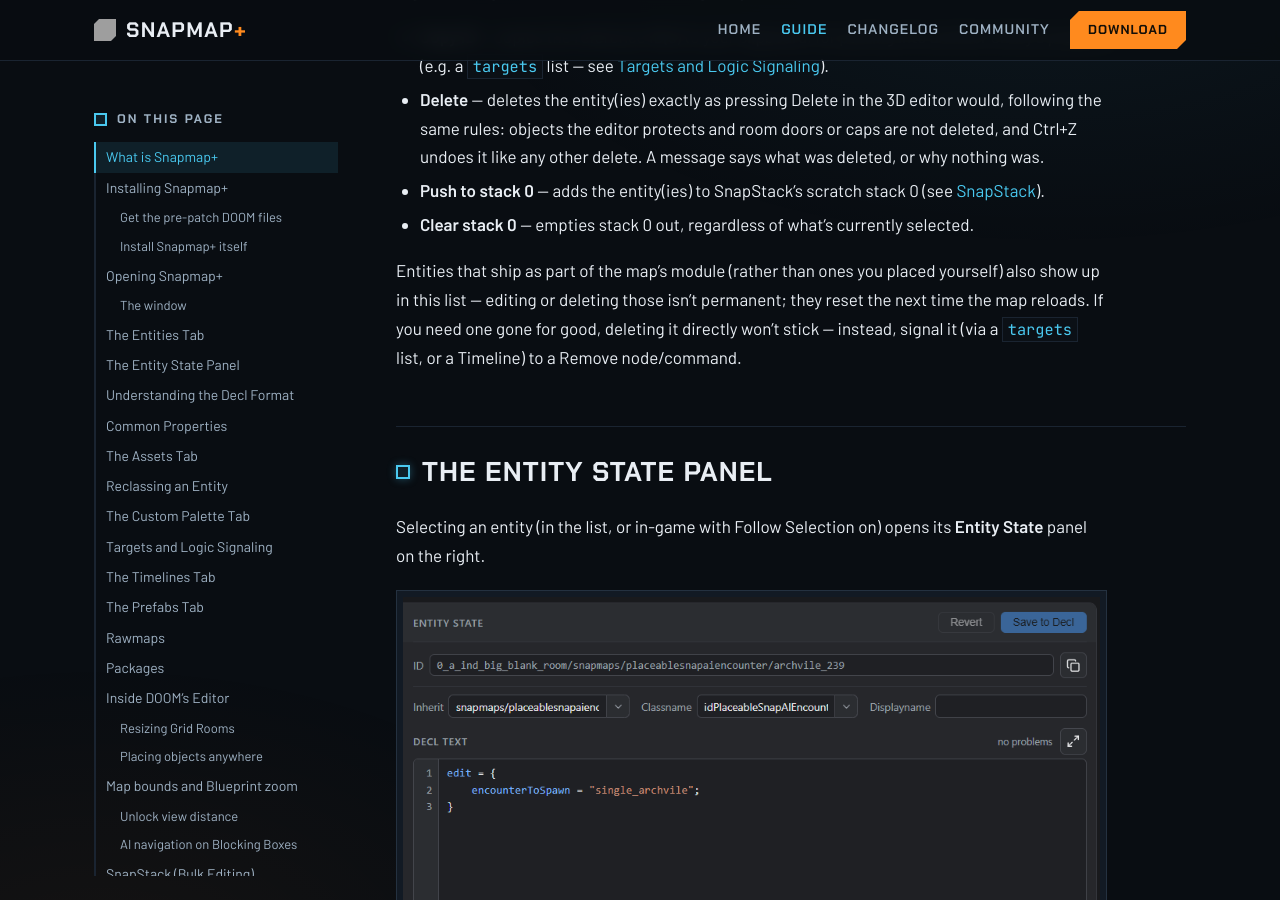
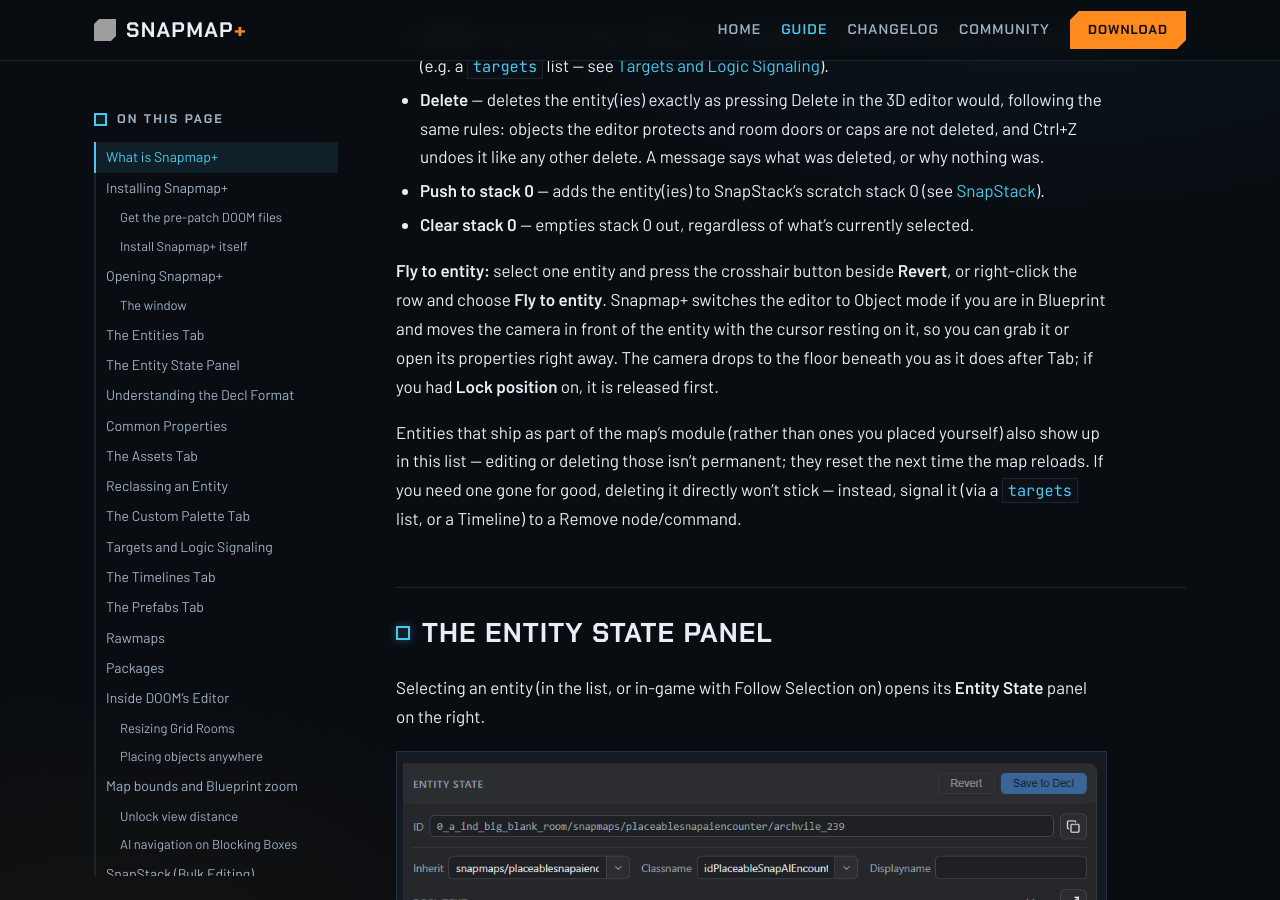
Before and after one commit to doom-snapmap/snapmap-web, a Jekyll site: the page built from site/snapmap-plus-guide.md, in a window 1280 px wide and 900 px high, scrolled down 6958 px. Built offline with Jekyll 4.4.1, drawn with Linux system fonts in a browser that asks for light colours; grey boxes are pictures that could not be loaded.

Commit message:
Explain Fly to entity in the Entities tab section
The guide now describes the crosshair button and the right-click item that
switch to Object mode and put the cursor on the selected entity, and notes
that Lock position is released first.

```diff
--- a/site/snapmap-plus-guide.md
+++ b/site/snapmap-plus-guide.md
@@ -193,6 +193,12 @@
 - **Push to stack 0** — adds the entity(ies) to SnapStack's scratch stack 0 (see
   [SnapStack](#snapstack-bulk-editing)).
 - **Clear stack 0** — empties stack 0 out, regardless of what's currently selected.
+
+**Fly to entity:** select one entity and press the crosshair button beside **Revert**, or right-click
+the row and choose **Fly to entity**. Snapmap+ switches the editor to Object mode if you are in
+Blueprint and moves the camera in front of the entity with the cursor resting on it, so you can grab it
+or open its properties right away. The camera drops to the floor beneath you as it does after Tab; if
+you had **Lock position** on, it is released first.
 
 Entities that ship as part of the map's module (rather than ones you placed yourself) also show up in
 this list — editing or deleting those isn't permanent; they reset the next time the map reloads. If you
```
